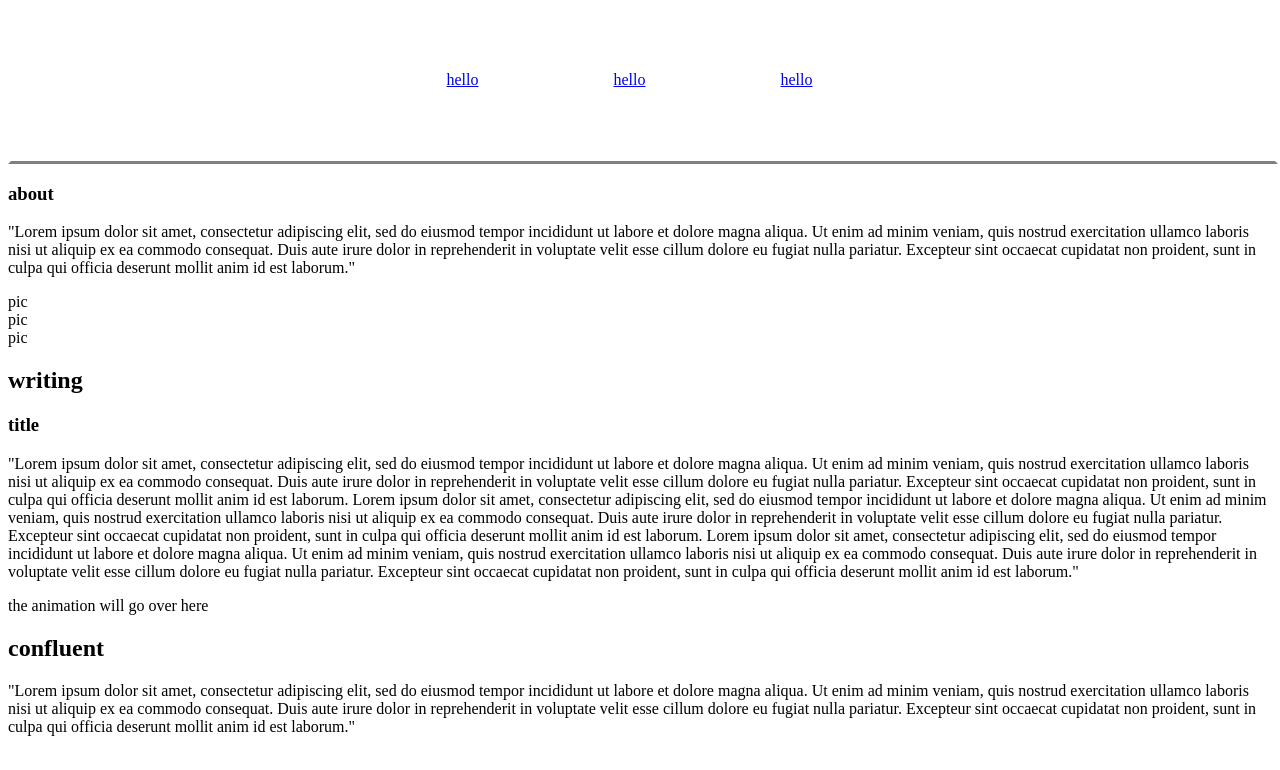
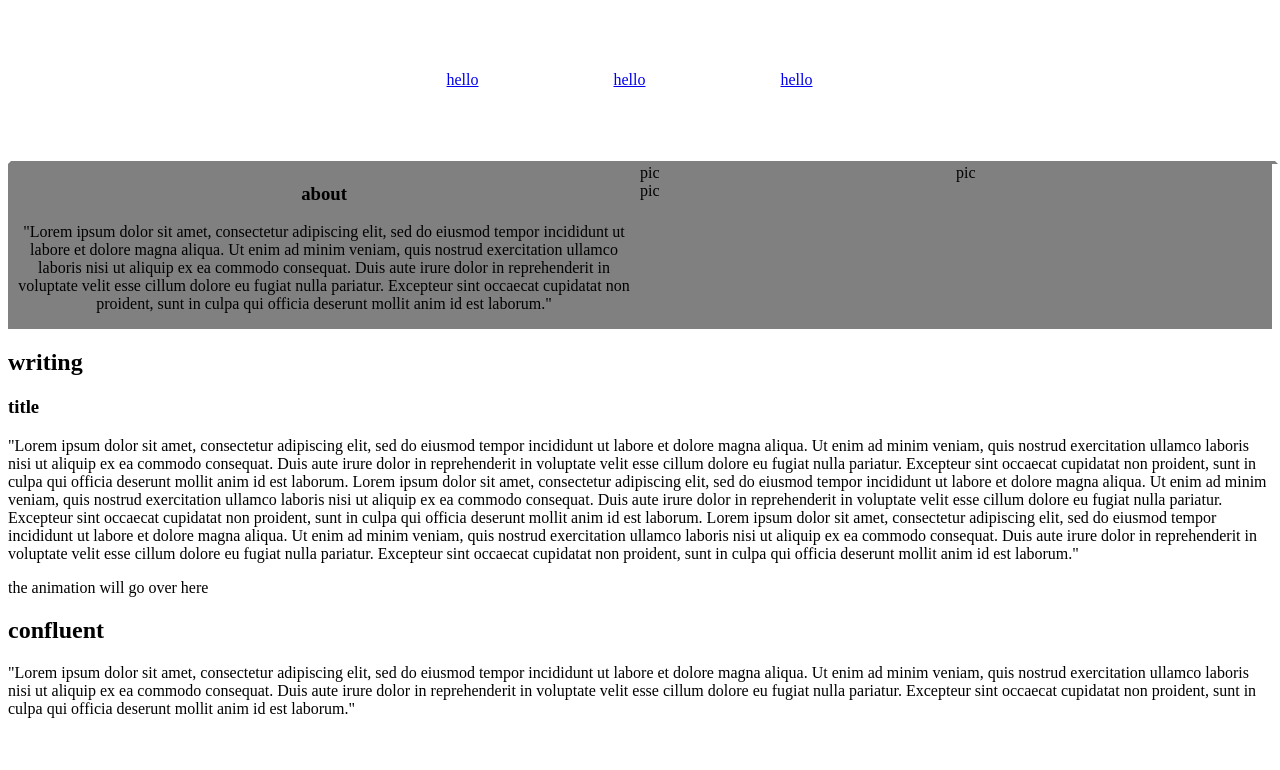
Before and after one commit to ntalcus/ntalcus.github.io, a plain HTML site: page index.html in a window 1280 px wide. Drawn offline with Linux system fonts and the light colour scheme.

Commit message:
fleshing out skeleton a little bit more

```diff
--- a/header.css
+++ b/header.css
@@ -12,3 +12,17 @@
     padding: 60px 60px 60px 30px;
     margin-left: 3px;
 }
+
+.about-page {
+    background-color: grey;
+    display: flex;
+}
+
+.about-column {
+    flex: 50%;
+    text-align: center;
+}
+
+.picture-column {
+    flex: 25%;
+}
--- a/index.html
+++ b/index.html
@@ -10,16 +10,20 @@
 	<a href="#">hello</a>
 	<a href="#">hello</a>
 </div>
-<div class="about">
-	<div>
+<div class="about-page">
+	<div class="about-column">
 		<h3>about</h3>
 		<p>
 		"Lorem ipsum dolor sit amet, consectetur adipiscing elit, sed do eiusmod tempor incididunt ut labore et dolore magna aliqua. Ut enim ad minim veniam, quis nostrud exercitation ullamco laboris nisi ut aliquip ex ea commodo consequat. Duis aute irure dolor in reprehenderit in voluptate velit esse cillum dolore eu fugiat nulla pariatur. Excepteur sint occaecat cupidatat non proident, sunt in culpa qui officia deserunt mollit anim id est laborum."
 		</p>
 	</div>
-	<div>pic</div>
-	<div>pic</div>
-	<div>pic</div>
+    <div class="picture-column">
+        <div>pic</div>
+        <div>pic</div>
+    </div>
+    <div class="picture-column">
+        <div>pic</div>
+    </div>
 </div>
 <div class="writing">
 	<h2>writing</h2>
@@ -37,7 +41,7 @@
 	<p> the animation will go over here <p>
 </div
 <div>
-	<h2> confluent </h2>
+	<h2>confluent</h2>
 	<p>
 	"Lorem ipsum dolor sit amet, consectetur adipiscing elit, sed do eiusmod tempor incididunt ut labore et dolore magna aliqua. Ut enim ad minim veniam, quis nostrud exercitation ullamco laboris nisi ut aliquip ex ea commodo consequat. Duis aute irure dolor in reprehenderit in voluptate velit esse cillum dolore eu fugiat nulla pariatur. Excepteur sint occaecat cupidatat non proident, sunt in culpa qui officia deserunt mollit anim id est laborum."
 	</p>
```
